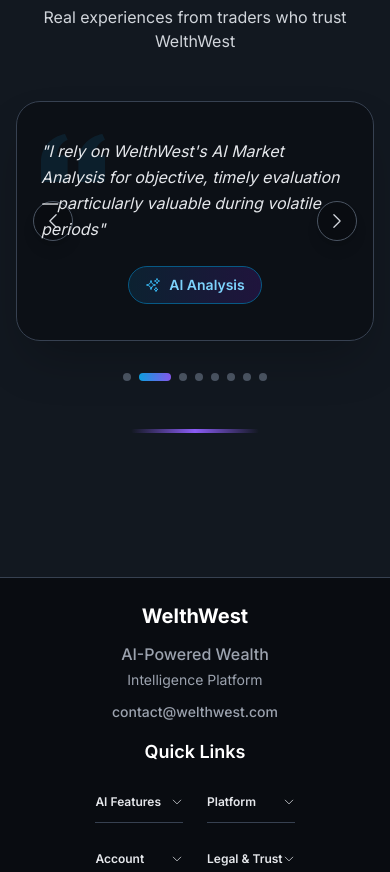
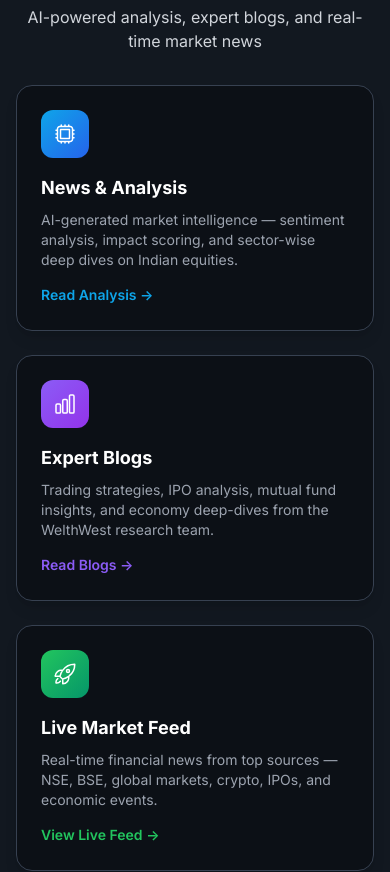
Before and after one commit to rudreshtiwari10/welthwest_client_updated, a React (Create React App) app: page / in a window 390 px wide. Shown: the part 7200-8072 px from the top of the page. Built offline with nearby package versions, Linux system fonts and the light colour scheme; no server answers; a web font is replaced by a local one.

Commit message:
ai news 6

```diff
--- a/public/index.html
+++ b/public/index.html
@@ -7,7 +7,7 @@
     <meta name="theme-color" content="#000000" />
     <meta
       name="description"
-      content="WelthWest is an AI-powered market intelligence platform for Indian equity traders. Detect market regimes, identify anomalies, and backtest strategies without writing code."
+      content="WelthWest is an AI-powered market intelligence platform for Indian equity traders. Features WelthAI Assistant, Welth Market Regime (AI Screener), Backtesting Engine, market news & analysis, and expert financial blogs."
     />
     <link rel="apple-touch-icon" href="%PUBLIC_URL%/images/singlelogo.png" />
     <link rel="manifest" href="%PUBLIC_URL%/manifest.json" />
@@ -17,13 +17,13 @@
     <meta property="og:type" content="website" />
     <meta property="og:site_name" content="WelthWest" />
     <meta property="og:title" content="WelthWest – AI-Powered Wealth Intelligence Platform" />
-    <meta property="og:description" content="WelthWest is an AI-powered market intelligence platform for Indian equity traders. Detect market regimes, identify anomalies, and backtest strategies without writing code." />
+    <meta property="og:description" content="WelthWest is an AI-powered market intelligence platform for Indian equity traders. WelthAI Assistant, AI Screener, Backtesting, market news & analysis, and expert financial blogs." />
     <meta property="og:image" content="https://welthwest.com/images/og-default.png" />
     <meta property="og:url" content="https://welthwest.com" />
     <meta name="twitter:card" content="summary_large_image" />
     <meta name="twitter:site" content="@WelthWest" />
     <meta name="twitter:title" content="WelthWest – AI-Powered Wealth Intelligence Platform" />
-    <meta name="twitter:description" content="WelthWest is an AI-powered market intelligence platform for Indian equity traders. Detect market regimes, identify anomalies, and backtest strategies." />
+    <meta name="twitter:description" content="WelthWest – AI-powered platform for Indian equity traders. WelthAI Assistant, AI Screener, Backtesting, market news & analysis, and expert financial blogs." />
     <meta name="twitter:image" content="https://welthwest.com/images/og-default.png" />
 
     <!-- Default canonical (updated per-page by usePageMeta hook) -->
@@ -38,7 +38,7 @@
         "name": "WelthWest",
         "url": "https://welthwest.com",
         "logo": "https://welthwest.com/images/singlelogo.png",
-        "description": "WelthWest is an AI-powered market intelligence platform helping Indian equity traders detect market regimes, identify anomalies, and backtest strategies.",
+        "description": "WelthWest is an AI-powered market intelligence platform for Indian equity traders. Features include WelthAI Assistant, Welth Market Regime (AI Screener), Backtesting Engine, market news & analysis, and expert financial blogs.",
         "email": "contact@welthwest.com",
         "foundingDate": "2024",
         "areaServed": "IN",
@@ -63,7 +63,7 @@
         "url": "https://welthwest.com",
         "applicationCategory": "FinanceApplication",
         "operatingSystem": "Web",
-        "description": "AI-powered market intelligence platform for Indian equity traders. Detect market regimes, identify anomalies, and backtest strategies without writing code.",
+        "description": "AI-powered market intelligence platform for Indian equity traders. Features WelthAI Assistant, Welth Market Regime (AI Screener), Backtesting Engine, real-time market news, and expert financial blogs.",
         "offers": {
           "@type": "Offer",
           "price": "0",
@@ -215,11 +215,12 @@
         <strong>WelthWest</strong>
         <nav>
           <a href="/about">About</a>
+          <a href="/blogs">News & Blogs</a>
+          <a href="/news">Market Analysis</a>
           <a href="/contact">Contact</a>
           <a href="/privacy-policy">Privacy</a>
           <a href="/terms-and-conditions">Terms</a>
           <a href="/security">Security</a>
-          <a href="/case-studies">Case Studies</a>
         </nav>
       </div>
       <main class="noscript-main">
@@ -250,6 +251,22 @@
           </div>
         </div>
 
+        <h2>Market News & Insights</h2>
+        <div class="feature-grid">
+          <div class="feature-card">
+            <h3><a href="/news">News & Analysis</a></h3>
+            <p>AI-powered market intelligence with sentiment analysis, impact scoring, and sector-wise deep dives on Indian equities.</p>
+          </div>
+          <div class="feature-card">
+            <h3><a href="/blogs">Expert Blogs</a></h3>
+            <p>Trading strategies, IPO analysis, mutual fund insights, and economy updates from the WelthWest research team.</p>
+          </div>
+          <div class="feature-card">
+            <h3><a href="/news/live">Live Market Feed</a></h3>
+            <p>Real-time financial news from top sources covering NSE, BSE, global markets, crypto, IPOs, and economic events.</p>
+          </div>
+        </div>
+
         <h2>Contact</h2>
         <ul>
           <li><strong>Email:</strong> <a href="mailto:contact@welthwest.com">contact@welthwest.com</a></li>
@@ -264,11 +281,12 @@
         <p>&copy; 2024 WelthWest. All rights reserved.</p>
         <p>
           <a href="/about">About</a>
+          <a href="/blogs">News & Blogs</a>
+          <a href="/news">Market Analysis</a>
           <a href="/contact">Contact</a>
           <a href="/privacy-policy">Privacy Policy</a>
           <a href="/terms-and-conditions">Terms &amp; Conditions</a>
           <a href="/security">Security</a>
-          <a href="/case-studies">Case Studies</a>
         </p>
         <p>WelthWest is an AI-powered analytics platform. We do not offer brokerage or investment advice. Markets are risky.</p>
       </footer>
--- a/src/components/Footer.tsx
+++ b/src/components/Footer.tsx
@@ -226,6 +226,12 @@
                     <a href="/blogs" onClick={handleLinkClick} className={`block text-left text-xs ${isAuthPage ? 'text-gray-300' : 'text-gray-600 dark:text-gray-400'} hover:text-primary-600 dark:hover:text-primary-400 transition-colors`}>
                       News & Blogs
                     </a>
+                    <a href="/news" onClick={handleLinkClick} className={`block text-left text-xs ${isAuthPage ? 'text-gray-300' : 'text-gray-600 dark:text-gray-400'} hover:text-primary-600 dark:hover:text-primary-400 transition-colors`}>
+                      Market Analysis
+                    </a>
+                    <a href="/news/live" onClick={handleLinkClick} className={`block text-left text-xs ${isAuthPage ? 'text-gray-300' : 'text-gray-600 dark:text-gray-400'} hover:text-primary-600 dark:hover:text-primary-400 transition-colors`}>
+                      Live Market Feed
+                    </a>
                   </div>
                 )}
               </div>
@@ -268,6 +274,12 @@
                   </Link>
                   <a href="/blogs" onClick={handleLinkClick} className={`block ${isAuthPage ? 'text-gray-300' : 'text-gray-600 dark:text-gray-400'} hover:text-primary-600 dark:hover:text-primary-400 transition-colors`}>
                     News & Blogs
+                  </a>
+                  <a href="/news" onClick={handleLinkClick} className={`block ${isAuthPage ? 'text-gray-300' : 'text-gray-600 dark:text-gray-400'} hover:text-primary-600 dark:hover:text-primary-400 transition-colors`}>
+                    Market Analysis
+                  </a>
+                  <a href="/news/live" onClick={handleLinkClick} className={`block ${isAuthPage ? 'text-gray-300' : 'text-gray-600 dark:text-gray-400'} hover:text-primary-600 dark:hover:text-primary-400 transition-colors`}>
+                    Live Market Feed
                   </a>
                   <Link to="/pricing" onClick={handleLinkClick} className={`block ${isAuthPage ? 'text-gray-300' : 'text-gray-600 dark:text-gray-400'} hover:text-primary-600 dark:hover:text-primary-400 transition-colors`}>
                     Pricing
--- a/src/pages/HomePage.tsx
+++ b/src/pages/HomePage.tsx
@@ -1231,6 +1231,74 @@
           </div>
         </section>
 
+        {/* Latest Insights — cross-link to news & blogs */}
+        <section className="mb-12 max-w-6xl mx-auto">
+          <div className="text-center mb-8">
+            <h2 className="text-2xl sm:text-4xl md:text-5xl font-bold mb-4 text-transparent bg-clip-text bg-gradient-to-r from-secondary-500 to-primary-500">
+              Latest Market Insights
+            </h2>
+            <p className="text-base sm:text-xl text-gray-600 dark:text-gray-300 max-w-3xl mx-auto">
+              AI-powered analysis, expert blogs, and real-time market news
+            </p>
+          </div>
+
+          <div className="grid grid-cols-1 md:grid-cols-3 gap-6">
+            <a
+              href="/news"
+              className="group bg-white dark:bg-dark-300 rounded-2xl shadow-lg p-6 border border-gray-200 dark:border-gray-700 hover:shadow-2xl hover:-translate-y-1 transition-all duration-300"
+            >
+              <div className="w-12 h-12 rounded-xl bg-gradient-to-br from-primary-500 to-blue-600 flex items-center justify-center mb-4 group-hover:scale-110 transition-transform duration-300">
+                <CpuChipIcon className="h-6 w-6 text-white" />
+              </div>
+              <h3 className="text-lg font-bold text-gray-900 dark:text-white mb-2 group-hover:text-primary-500 transition-colors">
+                News & Analysis
+              </h3>
+              <p className="text-sm text-gray-600 dark:text-gray-400 mb-3">
+                AI-generated market intelligence — sentiment analysis, impact scoring, and sector-wise deep dives on Indian equities.
+              </p>
+              <span className="text-sm font-semibold text-primary-500 group-hover:underline">
+                Read Analysis →
+              </span>
+            </a>
+
+            <a
+              href="/blogs"
+              className="group bg-white dark:bg-dark-300 rounded-2xl shadow-lg p-6 border border-gray-200 dark:border-gray-700 hover:shadow-2xl hover:-translate-y-1 transition-all duration-300"
+            >
+              <div className="w-12 h-12 rounded-xl bg-gradient-to-br from-secondary-500 to-purple-600 flex items-center justify-center mb-4 group-hover:scale-110 transition-transform duration-300">
+                <ChartBarIcon className="h-6 w-6 text-white" />
+              </div>
+              <h3 className="text-lg font-bold text-gray-900 dark:text-white mb-2 group-hover:text-secondary-500 transition-colors">
+                Expert Blogs
+              </h3>
+              <p className="text-sm text-gray-600 dark:text-gray-400 mb-3">
+                Trading strategies, IPO analysis, mutual fund insights, and economy deep-dives from the WelthWest research team.
+              </p>
+              <span className="text-sm font-semibold text-secondary-500 group-hover:underline">
+                Read Blogs →
+              </span>
+            </a>
+
+            <a
+              href="/news/live"
+              className="group bg-white dark:bg-dark-300 rounded-2xl shadow-lg p-6 border border-gray-200 dark:border-gray-700 hover:shadow-2xl hover:-translate-y-1 transition-all duration-300"
+            >
+              <div className="w-12 h-12 rounded-xl bg-gradient-to-br from-green-500 to-emerald-600 flex items-center justify-center mb-4 group-hover:scale-110 transition-transform duration-300">
+                <RocketLaunchIcon className="h-6 w-6 text-white" />
+              </div>
+              <h3 className="text-lg font-bold text-gray-900 dark:text-white mb-2 group-hover:text-green-500 transition-colors">
+                Live Market Feed
+              </h3>
+              <p className="text-sm text-gray-600 dark:text-gray-400 mb-3">
+                Real-time financial news from top sources — NSE, BSE, global markets, crypto, IPOs, and economic events.
+              </p>
+              <span className="text-sm font-semibold text-green-500 group-hover:underline">
+                View Live Feed →
+              </span>
+            </a>
+          </div>
+        </section>
+
         {/* Testimonials Carousel Section */}
         <section className="mb-12 max-w-6xl mx-auto">
           <div className="text-center mb-12">
```
Also changed, not shown: 1 other file (tests, documents, lock files or other folders).
